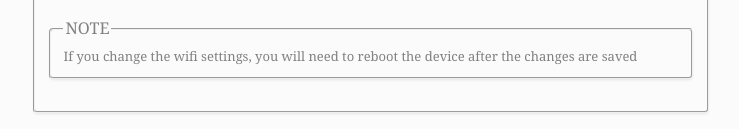
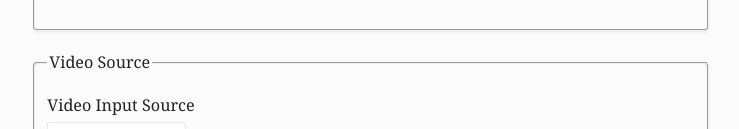
Before and after one commit to jaffamd/sonostreamer, a website: page settings.html in a window 1280 px wide. Shown: the part 572-701 px from the top of the page, without its empty margins (269-1008 px from the left). Drawn offline with Linux system fonts and the light colour scheme; no server answers.

Commit message:
Update settings.html
Autohotspot functionality appears to finally be stable, so removed the "reboot needed" warning from the settings page

```diff
--- a/settings.html
+++ b/settings.html
@@ -32,12 +32,6 @@
         <p>
           <label for="client-passphrase">Client Network Passphrase</label>
           <input id="client-passphrase" type="text" placeholder="Client Passphrase">
-        </p>
-        <p>
-          <fieldset>
-            <legend style="color: grey;">NOTE</legend>
-            <span style="font-size: small; color: grey;">If you change the wifi settings, you will need to reboot the device after the changes are saved</span>
-          </fieldset>
         </p>
       </fieldset>
       <fieldset>
```
